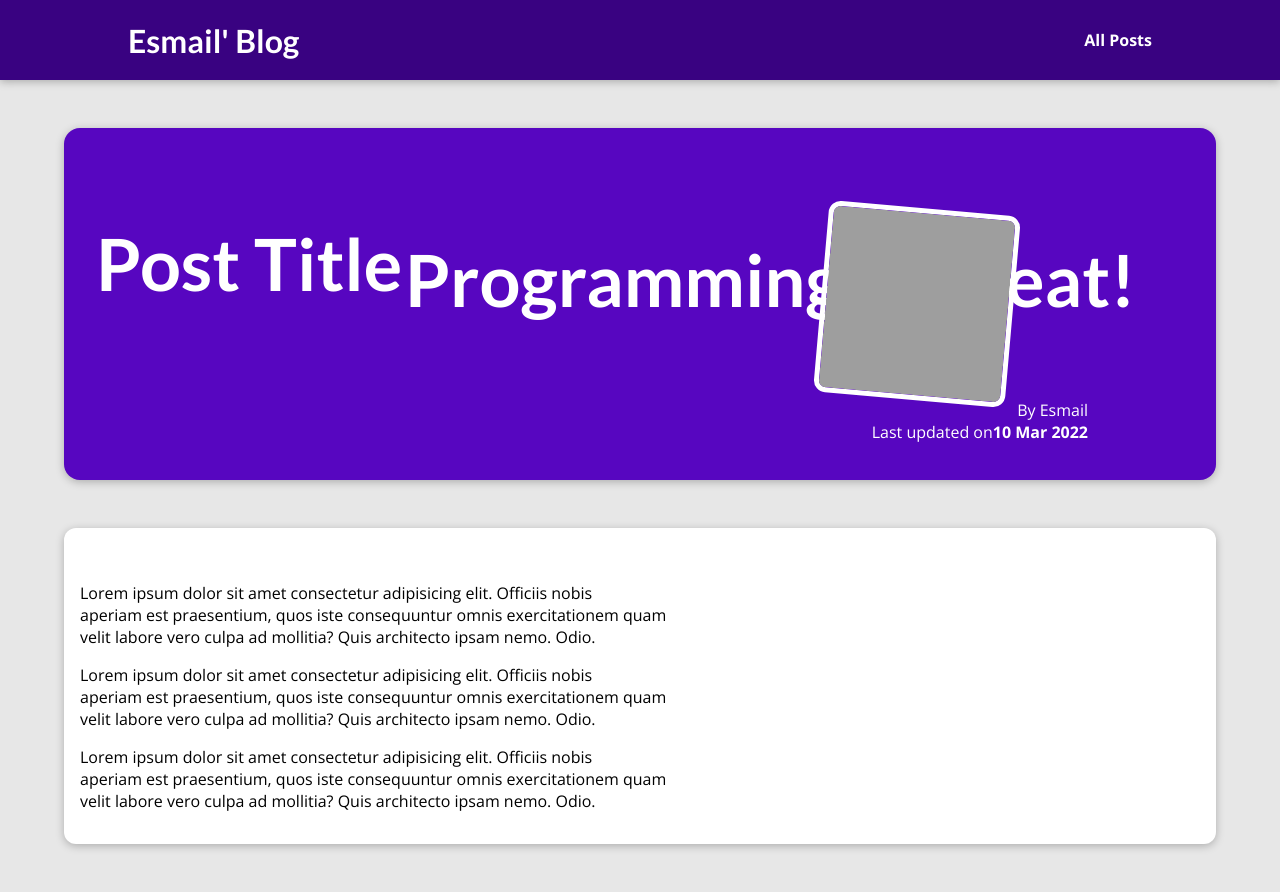
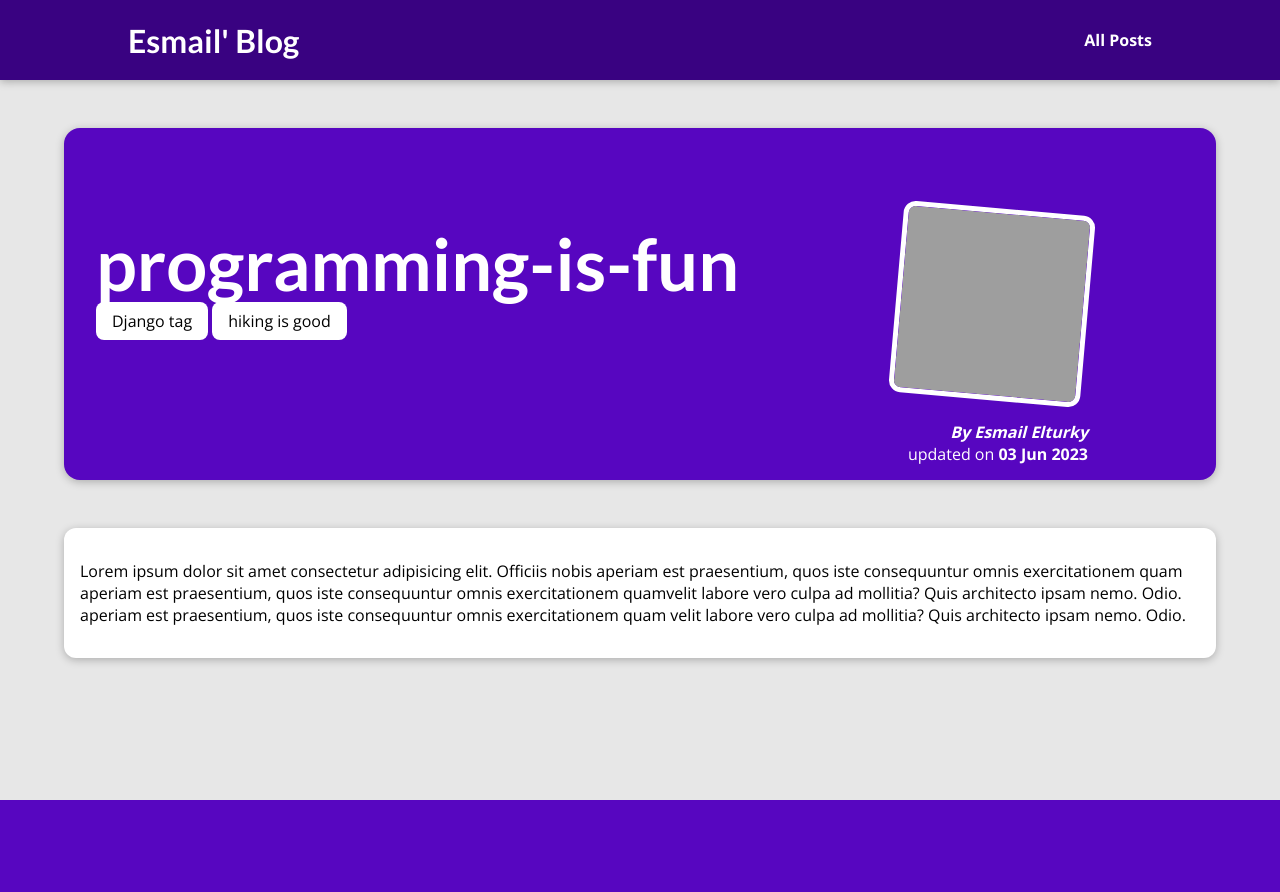
Before and after one commit to EsmailElturky/My-Blog, a Django app: page /posts/programming-is-fun in a window 1280 px wide. After the commit the page ends 800 px from the top, so only its background shows below. Run offline with Django 4.2, Linux system fonts and the light colour scheme; data comes from the database, SQL or seed files in the repository; grey boxes are pictures that could not be loaded.

Commit message:
update views

```diff
--- a/blog/models.py
+++ b/blog/models.py
@@ -15,14 +15,22 @@ class Author(models.Model):
         return f"{self.first_name} {self.last_name}"
 
 
+class Tag(models.Model):
+    caption = models.CharField(max_length=20)
+
+    def __str__(self):
+        return self.caption
+
+
 class Post(models.Model):
     title = models.CharField(max_length=100)
     excerpt = models.CharField(max_length=100)
     image_name = models.CharField(max_length=100)
     date = models.DateField(auto_now=True)
-    slug = models.SlugField(unique=True)
+    slug = models.SlugField(unique=True, blank=True, null=True)
     content = models.TextField(validators=[MinLengthValidator(10)])
     author = models.ForeignKey(Author, on_delete=models.SET_NULL, null=True, related_name='posts')
+    tags = models.ManyToManyField('Tag', related_name='posts')
 
     def __str__(self):
         return f"{self.title} on {self.date}"
@@ -30,11 +38,3 @@ class Post(models.Model):
     def save(self, *args, **kwargs):
         self.slug = slugify(self.title)
         super().save(*args, **kwargs)
-
-
-class Tag(models.Model):
-    caption = models.CharField(max_length=20)
-    posts = models.ManyToManyField(Post, related_name='tags')
-
-    def __str__(self):
-        return self.caption
--- a/blog/static/blog/post-detail.css
+++ b/blog/static/blog/post-detail.css
@@ -22,6 +22,7 @@ body {
 #summary h2 {
   color: white;
   font-size: 4.5rem;
+    margin-bottom: 0.25rem;
 }
 
 #summary article {
@@ -50,6 +51,11 @@ body {
 #summary time {
   font-weight: bold;
 }
+#summary a{
+    color: white;
+    text-decoration: none;
+
+}
 
 main {
   width: 90%;
@@ -60,3 +66,11 @@ main {
   border-radius: 12px;
   box-shadow: 0 2px 8px rgba(0, 0, 0, 0.25);
 }
+.tag{
+    background-color: white;
+    color: #390281
+    padding: 0.5rem;
+    padding: 0.5rem 1rem;
+    border-radius: 8px;
+
+}
--- a/blog/templates/blog/includes/post.html
+++ b/blog/templates/blog/includes/post.html
@@ -2,7 +2,7 @@
 <li>
     <article class="post">
         <a href="{% url "post_detail_page" post.slug %}">
-            <img src="https://assets.thehansindia.com/h-upload/2021/07/31/1092805-tech.webp" alt="{{ post.title }}">
+            <img src="{{ post.image_name }}" alt="{{ post.title }}">
             <div class="post__content">
                 <h3>{{ post.title }}</h3>
                 <p>
--- a/blog/templates/blog/post-detail.html
+++ b/blog/templates/blog/post-detail.html
@@ -6,13 +6,17 @@
 {% block title %}{{ post.title }}{% endblock %}
 {% block content %}
     <section id="summary">
-    <h2>Post Title</h2>
+    <h2>{{ post.title}}</h2>
+        <div>
+            {% for tag in post_tags %}
+                <span class="tag">{{ tag.caption }}</span>
+            {% endfor %}
+        </div>
         <article>
-            <h2>{{ post.title }}</h2>
             <article>
-                <img src="{{ post.image}}" alt="">
-                <adress>By {{ post.author }}</adress>
-                <div>Last updated on<time>{{ post.date | date:"d M Y" }}</time></div>
+                <img src="{{ post.image_name}}" alt="{{ post.title }}">
+                <address>By <a href="">{{ post.author }}</a></address>
+                <div>updated on <time>{{ post.date|date:"d M Y" }}</time></div>
             </article>
 
         </article>
--- a/blog/views.py
+++ b/blog/views.py
@@ -1,86 +1,22 @@
 from datetime import date
 
-from django.shortcuts import render
+from django.shortcuts import render, get_object_or_404
+from .models import Post, Author, Tag
 
 # Create your views here.
 
-all_posts = [
-    {
-        "slug": "hike-in-the-mountains",
-        "image": "mountains.jpg",
-        "author": "Esmail",
-        "date": date(2021, 7, 21),
-        "title": "Mountain Hiking",
-        "excerpt": "There's nothing like the views you get when hiking in the mountains! And I wasn't even prepared for what happened whilst I was enjoying the view!",
-        "content": """
-          Lorem ipsum dolor sit amet consectetur adipisicing elit. Officiis nobis
-          aperiam est praesentium, quos iste consequuntur omnis exercitationem quam
-          velit labore vero culpa ad mollitia? Quis architecto ipsam nemo. Odio.
-
-          Lorem ipsum dolor sit amet consectetur adipisicing elit. Officiis nobis
-          aperiam est praesentium, quos iste consequuntur omnis exercitationem quam
-          velit labore vero culpa ad mollitia? Quis architecto ipsam nemo. Odio.
-
-          Lorem ipsum dolor sit amet consectetur adipisicing elit. Officiis nobis
-          aperiam est praesentium, quos iste consequuntur omnis exercitationem quam
-          velit labore vero culpa ad mollitia? Quis architecto ipsam nemo. Odio.
-        """
-    },
-    {
-        "slug": "programming-is-fun",
-        "image": "https://assets.thehansindia.com/h-upload/2021/07/31/1092805-tech.webp",
-        "author": "Esmail",
-        "date": date(2022, 3, 10),
-        "title": "Programming Is Great!",
-        "excerpt": "Did you ever spend hours searching that one error in your code? Yep - that's what happened to me yesterday...",
-        "content": """
-          Lorem ipsum dolor sit amet consectetur adipisicing elit. Officiis nobis
-          aperiam est praesentium, quos iste consequuntur omnis exercitationem quam
-          velit labore vero culpa ad mollitia? Quis architecto ipsam nemo. Odio.
-
-          Lorem ipsum dolor sit amet consectetur adipisicing elit. Officiis nobis
-          aperiam est praesentium, quos iste consequuntur omnis exercitationem quam
-          velit labore vero culpa ad mollitia? Quis architecto ipsam nemo. Odio.
-
-          Lorem ipsum dolor sit amet consectetur adipisicing elit. Officiis nobis
-          aperiam est praesentium, quos iste consequuntur omnis exercitationem quam
-          velit labore vero culpa ad mollitia? Quis architecto ipsam nemo. Odio.
-        """
-    },
-    {
-        "slug": "into-the-woods",
-        "image": "https://assets.thehansindia.com/h-upload/2021/07/31/1092805-tech.webp",
-        "author": "Maximilian",
-        "date": date(2020, 8, 5),
-        "title": "Nature At Its Best",
-        "excerpt": "Nature is amazing! The amount of inspiration I get when walking in nature is incredible!",
-        "content": """
-          Lorem ipsum dolor sit amet consectetur adipisicing elit. Officiis nobis
-          aperiam est praesentium, quos iste consequuntur omnis exercitationem quam
-          velit labore vero culpa ad mollitia? Quis architecto ipsam nemo. Odio.
-
-          Lorem ipsum dolor sit amet consectetur adipisicing elit. Officiis nobis
-          aperiam est praesentium, quos iste consequuntur omnis exercitationem quam
-          velit labore vero culpa ad mollitia? Quis architecto ipsam nemo. Odio.
-
-          Lorem ipsum dolor sit amet consectetur adipisicing elit. Officiis nobis
-          aperiam est praesentium, quos iste consequuntur omnis exercitationem quam
-          velit labore vero culpa ad mollitia? Quis architecto ipsam nemo. Odio.
-        """
-    }
-]
 
 
 def starting_page(request):
-    sorted_posts = sorted(all_posts, key=lambda post: post['date'], reverse=True)
-    latest_posts = sorted_posts[:3]
+    latest_posts = Post.objects.all().order_by('-date')[0:3]
     return render(request, 'blog/home.html', {"posts": latest_posts})
 
 
 def posts(request):
+    all_posts = Post.objects.all().order_by('-date')
     return render(request, 'blog/all-posts.html', {"all_posts": all_posts})
 
 
 def post_detail(request, slug):
-    identified_post = next((post for post in all_posts if post['slug'] == slug), None)
-    return render(request, 'blog/post-detail.html', {'post': identified_post})
+    identified_post = get_object_or_404(Post, slug=slug)
+    return render(request, 'blog/post-detail.html', {'post': identified_post, 'post_tags': identified_post.tags.all()})
```
Also changed, not shown: blog/admin.py (+9 -1 lines), blog/migrations/0004_alter_post_slug.py (added), blog/migrations/0005_remove_tag_posts_post_tags.py (added), db.sqlite3.
